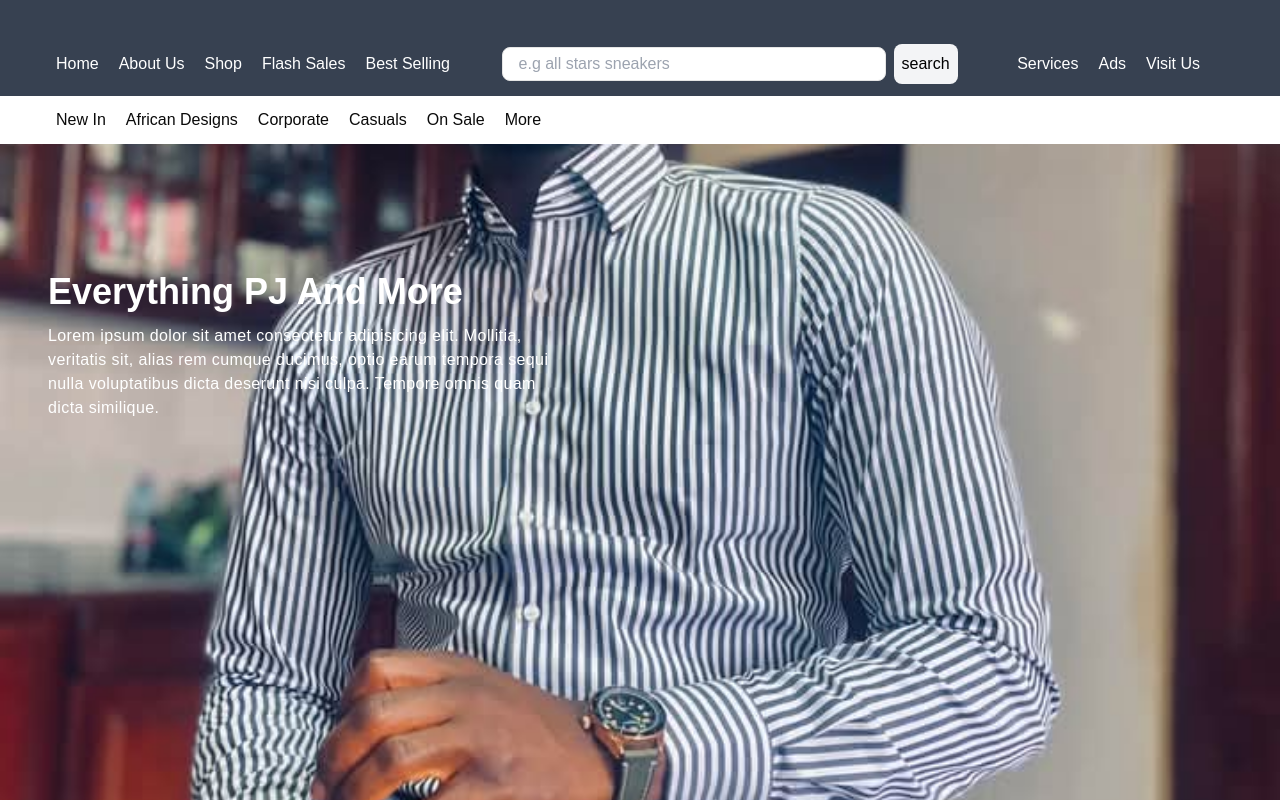
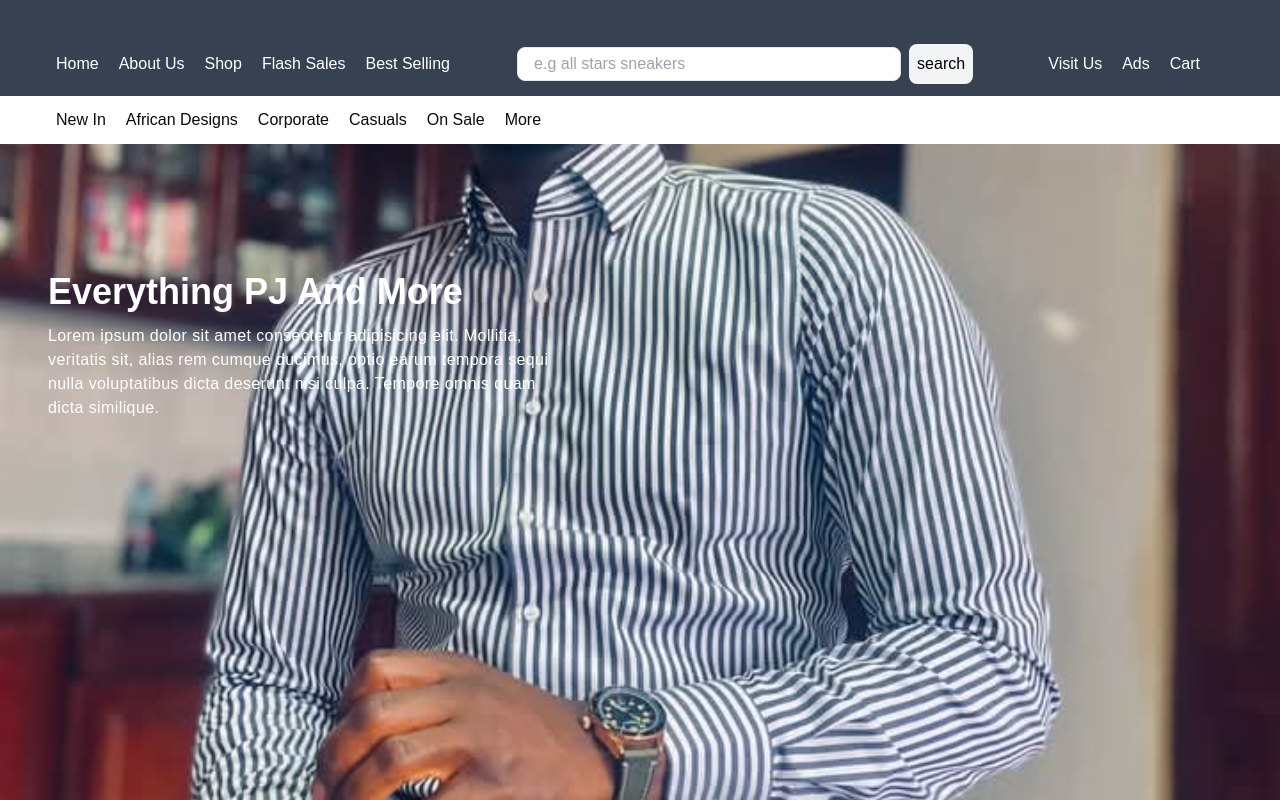
Before and after one commit to JoanaQuadzie/beck-son, a Next.js app: page / in a window 1280 px wide. Shown: the top 800 px of the page. Built offline with nearby package versions, Linux system fonts and the light colour scheme; no server answers.

Commit message:
replaced our services with cart

```diff
--- a/src/components/ui/header.tsx
+++ b/src/components/ui/header.tsx
@@ -56,9 +56,9 @@ export default function Header() {
 
           <div className="flex items-center mr-24">
             <ul className="flex gap-5 text-base mr-10">
-              <li>Services</li>
+              <li>Visit Us</li>
               <li>Ads</li>
-              <li>Visit Us</li>
+              <li>Cart</li>
             </ul>
           </div>
         </nav>
```
